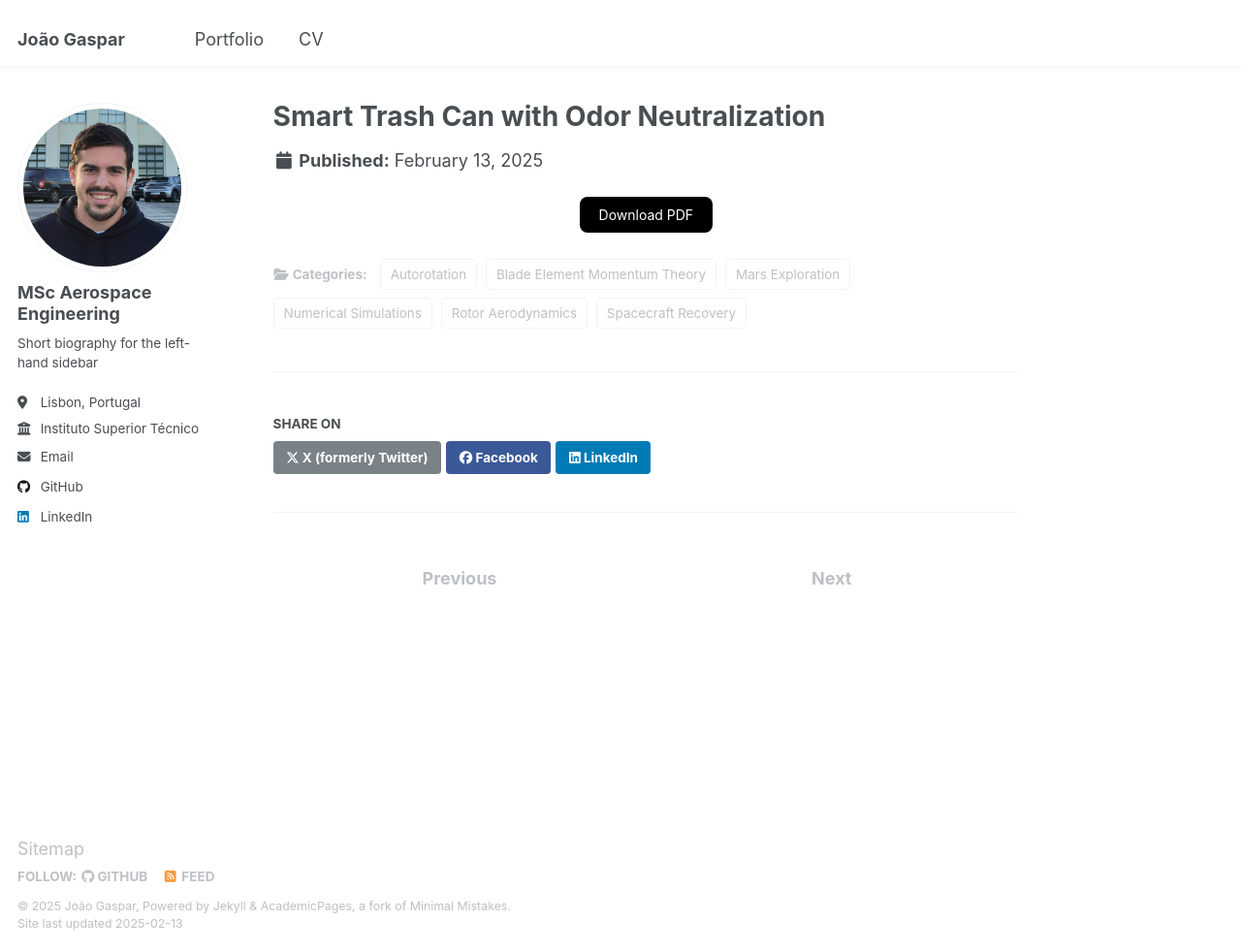
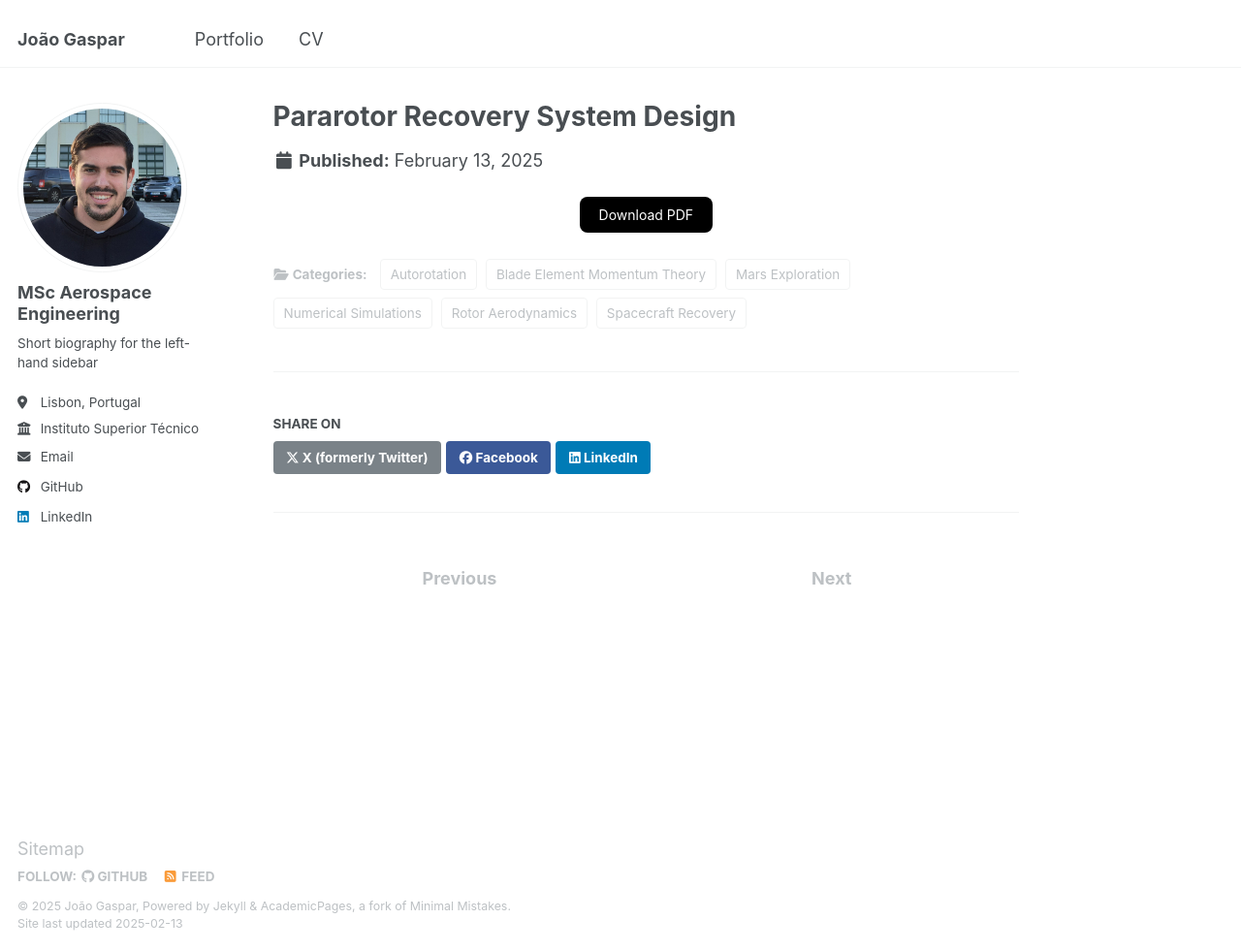
Before and after one commit to joaogaspar00/joaogaspar00.github.io, a Jekyll site: the page built from _portfolio/project_aero_eng.md, in a window 1280 px wide and 981 px high. Shown: the whole window at 97% size. Built offline with Jekyll 4.4.1, drawn with Linux system fonts in a browser that asks for light colours.

Commit message:
Update project_aero_eng.md

```diff
--- a/_portfolio/project_aero_eng.md
+++ b/_portfolio/project_aero_eng.md
@@ -1,5 +1,5 @@
 ---
-title: "Smart Trash Can with Odor Neutralization"
+title: "Pararotor Recovery System Design"
 excerpt: "This report provides a comprehensive analysis of spacecraft recovery systems, emphasising the aerodynamics of the rotor during autorotation. Subjects covered include parachute use in space missions, controlled thrust vector systems, and crucial part recovery for heavy-lift launchers. The study assesses the benefits and drawbacks of recovery methods and suggests a unique rotating wing design for secure landings. It emphasises Mars exploration, evaluates a spinning entry vehicle experimentally, and supports reusable parts. Numerical simulations, Prandtl tip loss functions, and blade element momentum theory are used to investigate aerodynamic characteristics. <br/><img src='/images/portfolio/karman_rotochute.png' style='display: block; margin-top: 20px; margin-left: auto; margin-right: auto; width: 70%; height: auto;'>"
 collection: portfolio
 category:
```
